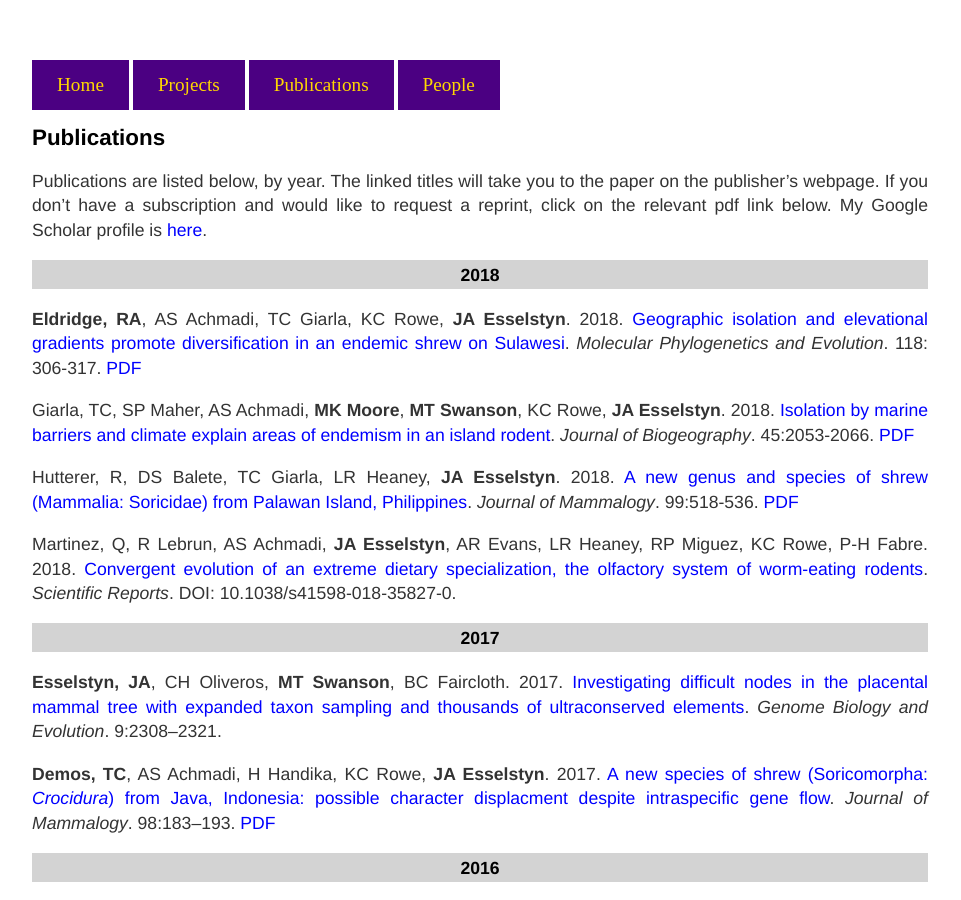
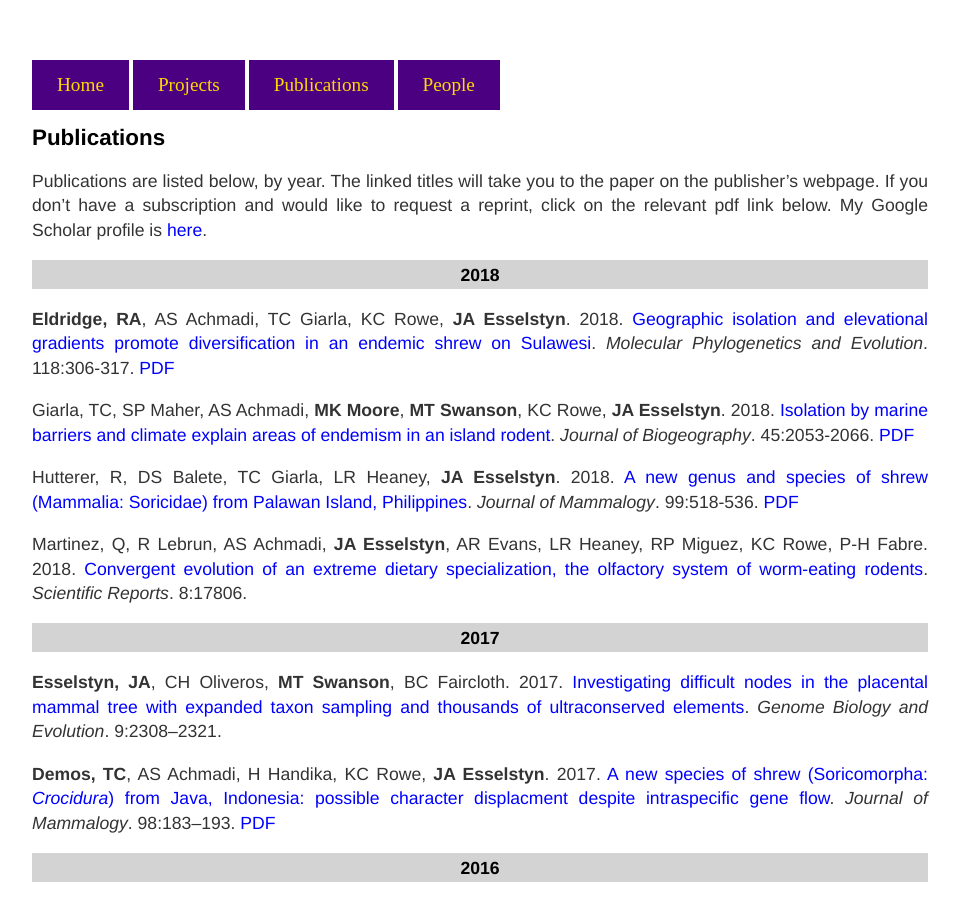
Before and after one commit to esselstyn/esselstyn.github.io, a Jekyll site: the page built from publications.md, in a window 1280 px wide and 900 px high. Shown: the whole window, without its empty margins (160-1121 px from the left). Built offline with Jekyll 4.4.1, drawn with Linux system fonts in a browser that asks for light colours.

Commit message:
Update publications.md

```diff
--- a/publications.md
+++ b/publications.md
@@ -7,13 +7,13 @@ title: Publications
 Publications are listed below, by year. The linked titles will take you to the paper on the publisher's webpage. If you don't have a subscription and would like to request a reprint, click on the relevant pdf link below. My Google Scholar profile is [here](https://scholar.google.com/citations?user=8p7eEcAAAAAJ&hl=en).
 
 ### 2018
-**Eldridge, RA**, AS Achmadi, TC Giarla, KC Rowe, **JA Esselstyn**. 2018. [Geographic isolation and elevational gradients promote diversification in an endemic shrew on Sulawesi](https://dx.doi.org/10.1016/j.ympev.2017.09.018). _Molecular Phylogenetics and Evolution_. 118: 306-317. [PDF](publications/2018/Eldridge-2018.pdf)
+**Eldridge, RA**, AS Achmadi, TC Giarla, KC Rowe, **JA Esselstyn**. 2018. [Geographic isolation and elevational gradients promote diversification in an endemic shrew on Sulawesi](https://dx.doi.org/10.1016/j.ympev.2017.09.018). _Molecular Phylogenetics and Evolution_. 118:306-317. [PDF](publications/2018/Eldridge-2018.pdf)
 
 Giarla, TC, SP Maher, AS Achmadi, **MK Moore**, **MT Swanson**, KC Rowe, **JA Esselstyn**. 2018. [Isolation by marine barriers and climate explain areas of endemism in an island rodent](https://dx.doi.org/10.1111/jbi.13392). _Journal of Biogeography_. 45:2053-2066. [PDF](publications/2018/Giarla-2018.pdf)
 
 Hutterer, R, DS Balete, TC Giarla, LR Heaney, **JA Esselstyn**. 2018. [A new genus and species of shrew (Mammalia: Soricidae) from Palawan Island, Philippines](https://dx.doi.org/10.1093/jmammal/gyy041). _Journal of Mammalogy_. 99:518-536. [PDF](publications/2018/Hutterer-2018.pdf)
 
-Martinez, Q, R Lebrun, AS Achmadi, **JA Esselstyn**, AR Evans, LR Heaney, RP Miguez, KC Rowe, P-H Fabre. 2018. [Convergent evolution of an extreme dietary specialization, the olfactory system of worm-eating rodents](https://dx.doi.org/10.1038/s41598-018-35827). *Scientific Reports*. DOI: 10.1038/s41598-018-35827-0.
+Martinez, Q, R Lebrun, AS Achmadi, **JA Esselstyn**, AR Evans, LR Heaney, RP Miguez, KC Rowe, P-H Fabre. 2018. [Convergent evolution of an extreme dietary specialization, the olfactory system of worm-eating rodents](https://dx.doi.org/10.1038/s41598-018-35827-0). *Scientific Reports*. 8:17806.
 
 ### 2017
 **Esselstyn, JA**, CH Oliveros, **MT Swanson**, BC Faircloth. 2017. [Investigating difficult nodes in the placental mammal tree with expanded taxon sampling and thousands of ultraconserved elements](https://dx.doi.org/10.1093/gbe/evx168). *Genome Biology and Evolution*. 9:2308–2321.
```
